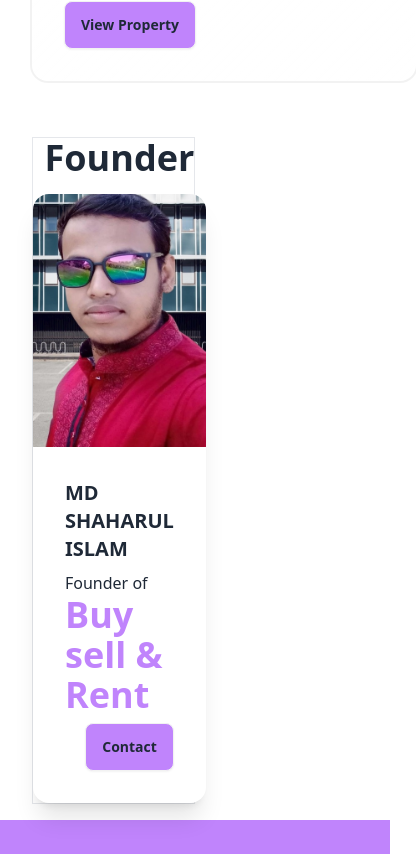
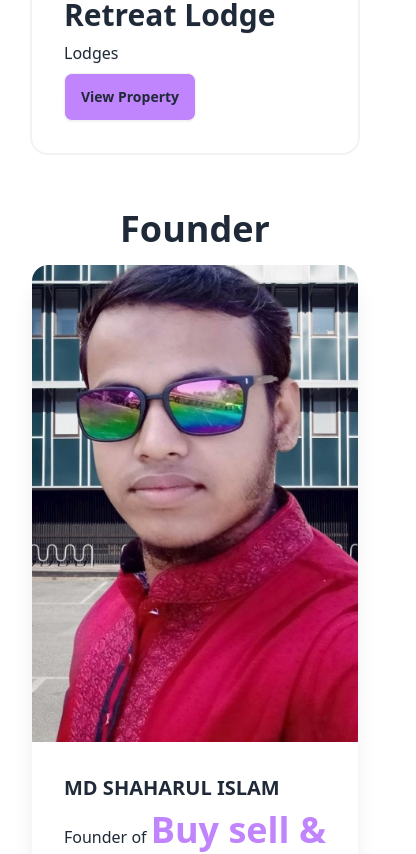
Before and after one commit to MdShaharulIslam/hospitality, a React (Vite) app: page / in a window 390 px wide. Shown: the part 4757-5611 px from the top of the page, 416 px wide, since content can reach past the window. Built offline with nearby package versions, Linux system fonts and the light colour scheme; no server answers.

Commit message:
finaly added responsive web

```diff
--- a/src/Component/Founder/Founder.jsx
+++ b/src/Component/Founder/Founder.jsx
@@ -1,13 +1,14 @@
 import { Link } from "react-router-dom";
-import userME from "/public/pic.jpg";
+import userME from "/public/pic.jpg"; // Update image import path
 import "animate.css";
+
 const Founder = () => {
   return (
-    <div className="w-full flex border animate__animated animate__fadeInUp">
+    <div className="flex animate__animated animate__fadeInUp">
       <div>
         <h1 className="text-4xl font-bold text-center mb-4">Founder</h1>
         <div className="card lg:card-side bg-base-100 shadow-xl">
-          <figure>
+          <figure className="animate__animated animate__fadeInUp">
             <img src={userME} alt="Album" />
           </figure>
           <div className="card-body">
--- a/src/Component/Home/Home.jsx
+++ b/src/Component/Home/Home.jsx
@@ -23,7 +23,7 @@ const Home = () => {
                 {products.map(product => <Products key={product.id} products={product}></Products>)}
 
             </div>
-            <div className="w-1/2 my-4">  <Founder></Founder></div>
+            <div className="w-auto my-4 justify-center">  <Founder></Founder></div>
 
 
         </div>
--- a/src/Component/ProductDetails/ProductDetail.jsx
+++ b/src/Component/ProductDetails/ProductDetail.jsx
@@ -18,7 +18,7 @@ const ProductDetail = () => {
             <div className="hero rounded-xl bg-purple-400  ">
                 <div className="hero-content flex-col lg:flex-row-reverse">
                     <div className="text-center lg:text-left w-1/2">
-                        <h1 className="text-5xl font-bold">{product.estate_title}</h1>
+                        <h1 className=" text-2xl md:text-4xl lg:text-5xl font-bold">{product.estate_title}</h1>
                         <p className="text-gray-500 pt-4"> {product.segment_name}</p>
                         <hr className="w-full py-4 mt-4" />
                         <p className="text-gray-500 ">{product.description}</p>
--- a/src/Component/Products/Products.jsx
+++ b/src/Component/Products/Products.jsx
@@ -6,7 +6,7 @@ const Products = ({ products }) => {
   return (
     <div className="mb-8">
 
-      <div className="card w-96 glass">
+      <div className="card lg:w-96 md:w-96 glass">
         <figure>
           <img data-aos="fade-up" className="w-full h-48"
             src={image_url}
--- a/src/Contact/Contact.jsx
+++ b/src/Contact/Contact.jsx
@@ -93,7 +93,9 @@ const ContactForm = () => {
           Send
         </button>
       </form>
-    </div></div>
+    </div>
+
+    </div>
 
   );
 };
```
